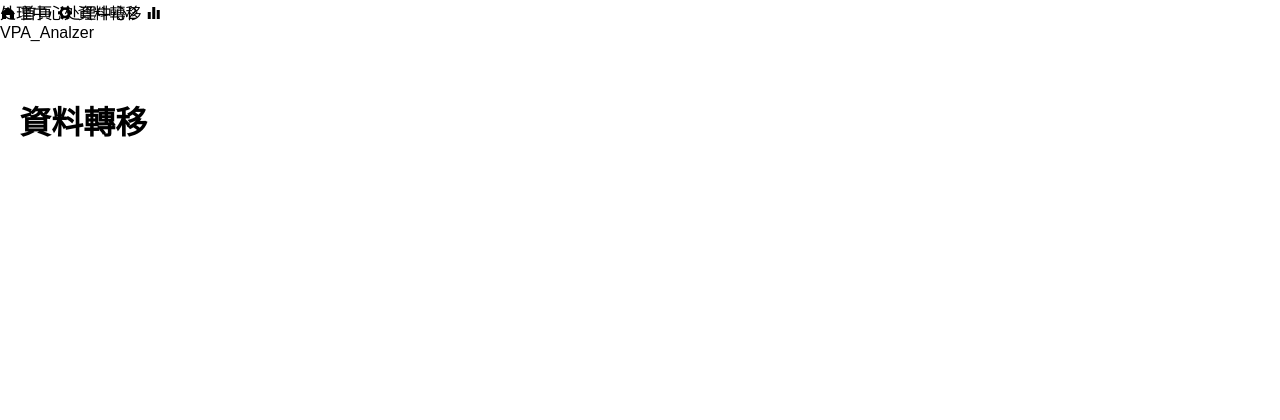
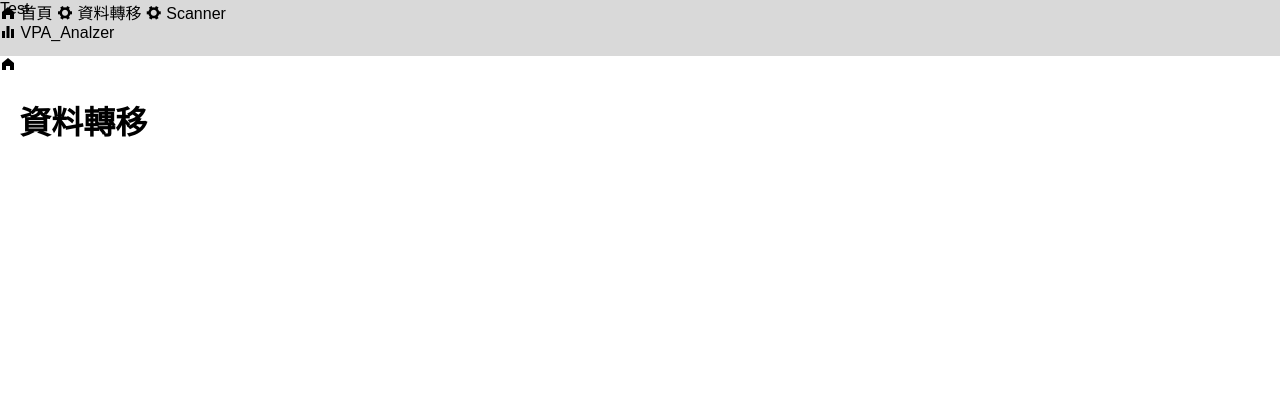
Before and after one commit to samamy888/FlaskDemo, a Flask app: page /data in a window 1280 px wide. Shown: the top 420 px of the page. Run offline with Flask 3, Linux system fonts and the light colour scheme; some libraries are stand-ins or nearby versions.

Commit message:
feature : 前端美化一下

```diff
--- a/app/templates/base.html
+++ b/app/templates/base.html
@@ -8,16 +8,17 @@
 </head>
 
 <body>
-    <div id="app">
-        <el-menu class="navbar" mode="horizontal" background-color="#D9D9D9" text-color="#fff"
-            active-text-color="#ffd04b">
-            <el-menu-item index="1">处理中心</el-menu-item>
-            <el-menu-item index="1">处理中心2</el-menu-item>
-        </el-menu>
+    <div id="app" v-cloak>
+        <div class="navbar">
+            <div>
+                <div>Test</div>
+                <i class="el-icon-s-home"></i>
+            </div>
+        </div>
         <div class="menu">
             <el-row>
                 <el-col :span="3">
-                    <el-menu default-active="1" mode="'vertical'" class="el-menu-vertical" background-color="#7B86E3"
+                    <el-menu :default-active="menuActive" mode="'vertical'" class="el-menu-vertical" background-color="#7B86E3"
                         text-color="#fff" active-text-color="#ffd04b">
                         <el-menu-item index="1" @click="goTo('/')">
                             <i class="el-icon-s-home"></i>
@@ -29,7 +30,13 @@
                                 資料轉移
                             </span>
                         </el-menu-item>
-                        <el-menu-item index="3">
+                        <el-menu-item index="3" @click="goTo('/scanner')">
+                            <i class="el-icon-s-tools"></i>
+                            <span slot="title">
+                                Scanner
+                            </span>
+                        </el-menu-item>
+                        <el-menu-item index="4">
                             <i class="el-icon-s-data"></i>
                             <span slot="title">VPA_Analzer</span>
                         </el-menu-item>
@@ -68,6 +75,12 @@
         right: 0;
         height: 3.5rem;
         z-index: 10;
+        background-color: #D9D9D9;
+        width: 100%;
+    }
+
+    .navbar div{
+        width: 30%;
     }
 
     .el-menu-vertical {
@@ -85,24 +98,40 @@
     .el-menu-vertical {
         height: 100%;
     }
+
+    [v-cloak] {
+        display: none;
+    }
 </style>
 <!-- import Vue before Element -->
 <script src="https://unpkg.com/vue@2/dist/vue.js"></script>
 <!-- import JavaScript -->
 <script src="https://unpkg.com/element-ui/lib/index.js"></script>
 <script>
+    const menuList = ['/','/data','/scanner']
     const vueData = {
-        test: '123'
+        test: '123',
+        menuActive : '2',
     }
     const methods = {
         goTo: (url) => {
             window.location.href = url;
+        },
+        setMenuActive: function(){
+            let index = menuList.findIndex(x=>x==location.pathname)
+            console.log(index)
+            this.menuActive = String(index + 1);
         }
+    }
+    const mounted = function(){
+        this.$el.removeAttribute('v-cloak');
+        this.setMenuActive();
     }
     const vue = {
         el: '#app',
         data: vueData,
         methods: methods,
+        mounted: mounted,
     }
     const vm = new Vue(vue)
 </script>
--- a/app/views.py
+++ b/app/views.py
@@ -17,6 +17,10 @@ def login():
 @app.route('/data')
 def data():
     return render_template('data.html')
+
+@app.route('/scanner')
+def scanner():
+    return render_template('scanner.html')
 
 @app.route("/logout")
 def logout():
```
Also changed, not shown: app/templates/scanner.html (added, +7 -0 lines).
